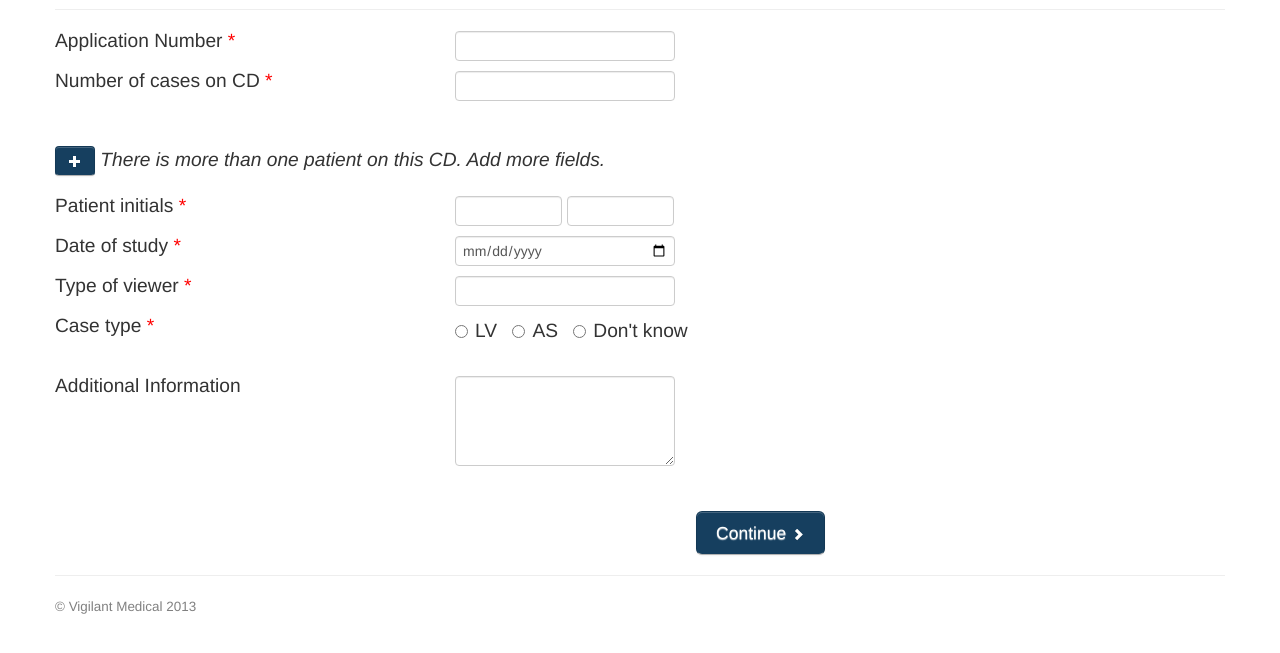
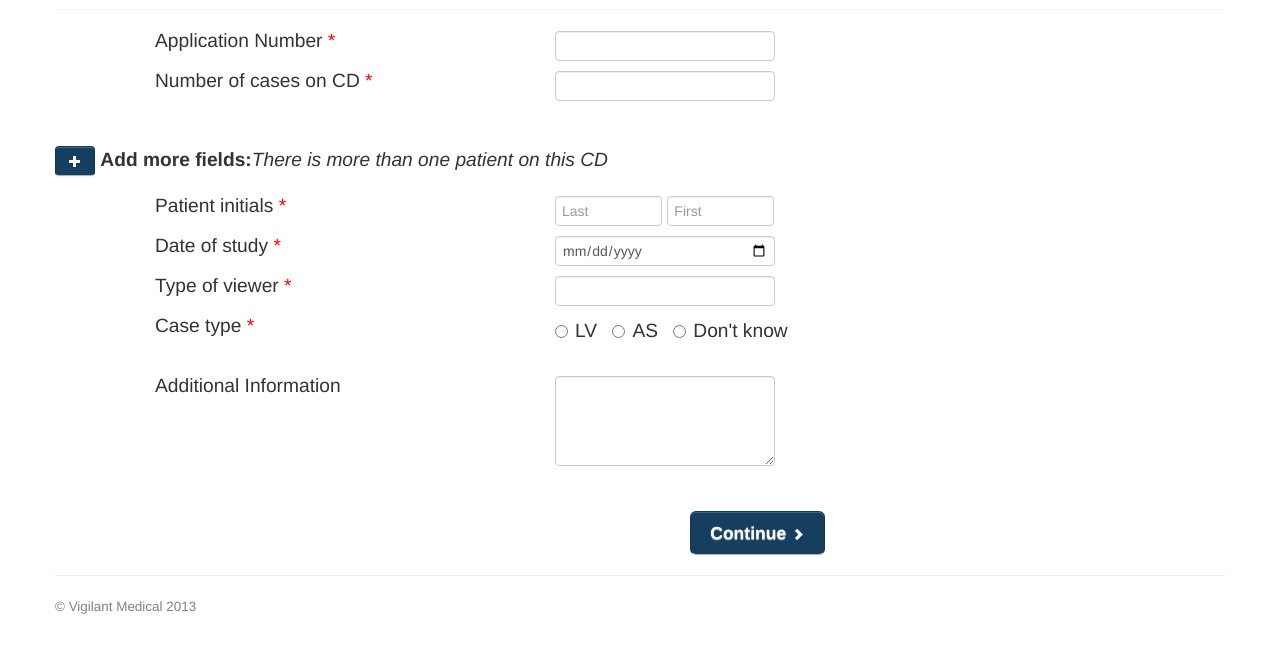
Before and after one commit to thisispayal/IAC-prototyping, a plain HTML site: page index.html in a window 1280 px wide. Shown: the part 111-764 px from the top of the page. Drawn offline with Linux system fonts and the light colour scheme.

Commit message:
End of first day
Need to resolve some js issues. Chrome thinks text/javascript is just
text/plain

```diff
--- a/index.html
+++ b/index.html
@@ -10,6 +10,11 @@
     <!-- Le styles -->
     <link href="css/bootstrap.min.css" rel="stylesheet">
     <style type="text/css">
+     ::selection {
+     background-color:black;
+     color:white;
+     }
+
       body {
         padding-top: 20px;
         padding-bottom: 40px;
@@ -71,7 +76,7 @@
 
               <div class="form-section">
                   <div class="row">
-                      <div class="span4">
+                      <div class="span4 offset1">
                           Application Number <span class="req">*</span>
 
                       </div>
@@ -81,7 +86,7 @@
                   </div>
 
                   <div class="row">
-                      <div class="span4">
+                      <div class="span4 offset1">
                           Number of cases on CD <span class="req">*</span>
 
                       </div>
@@ -94,23 +99,23 @@
                   <div class="row" id="add-patient-text">
                       <div class="span8">
                           <div class="btn" id="add-fields"><i class="icon-plus icon-white"></i></div>
-                          <i>There is more than one patient on this CD. Add more fields.</i>
+                          <b>Add more fields:</b><i>There is more than one patient on this CD</i>
                       </div>
                   </div>
 
                   <div class="patient-info">
                       <div class="row">
-                          <div class="span4">
+                          <div class="span4 offset1">
                               Patient initials <span class="req">*</span>
                           </div>
                           <div class="span6">
-                              <input type="text" class="text-name" />
-                              <input type="text" class="text-name" />
+                              <input type="text" class="text-name" placeholder="Last" id="last-name" />
+                              <input type="text" class="text-name" placeholder="First" id="first-name"/>
                           </div>
                       </div>
 
                       <div class="row">
-                          <div class="span4">
+                          <div class="span4 offset1">
                               Date of study <span class="req">*</span>
                           </div>
                           <div class="span6">
@@ -119,7 +124,7 @@
                       </div>
 
                       <div class="row">
-                          <div class="span4">
+                          <div class="span4 offset1">
                               Type of viewer <span class="req">*</span>
 
                           </div>
@@ -129,7 +134,7 @@
                       </div>
 
                       <div class="row">
-                          <div class="span4">
+                          <div class="span4 offset1">
                               Case type <span class="req">*</span>
 
                           </div>
@@ -153,7 +158,7 @@
 
               <div class="form-section">
                   <div class="row">
-                      <div class="span4">
+                      <div class="span4 offset1">
                           Additional Information
                       </div>
                       <div class="span6">
@@ -165,7 +170,7 @@
               <div class="row">
                   <div class="span8">
                       <div class="btn btn-large" style="float: right;">
-                          Continue <i class="icon-chevron-right icon-white">  </i>
+                          <b>Continue</b> <i class="icon-chevron-right icon-white">  </i>
                       </div>
                   </div>
               </div>
@@ -181,10 +186,11 @@
     <!-- Le javascript
     ================================================== -->
     <!-- Placed at the end of the document so the pages load faster -->
-    <script src="js/jquery-1.9.1.min.js"></script>
-    <script src="js/bootstrap.min.js"></script>
+    <script src="js/jquery-1.9.1.min.js" type="text/javascript"></script>
+    <script src="js/bootstrap.min.js" type="text/javascript"></script>
     <script type="text/javascript">
       $(document).ready(function () {
+
           $(".add-fields").click(function () {
               (body).append(".patient-info");
           });
```
